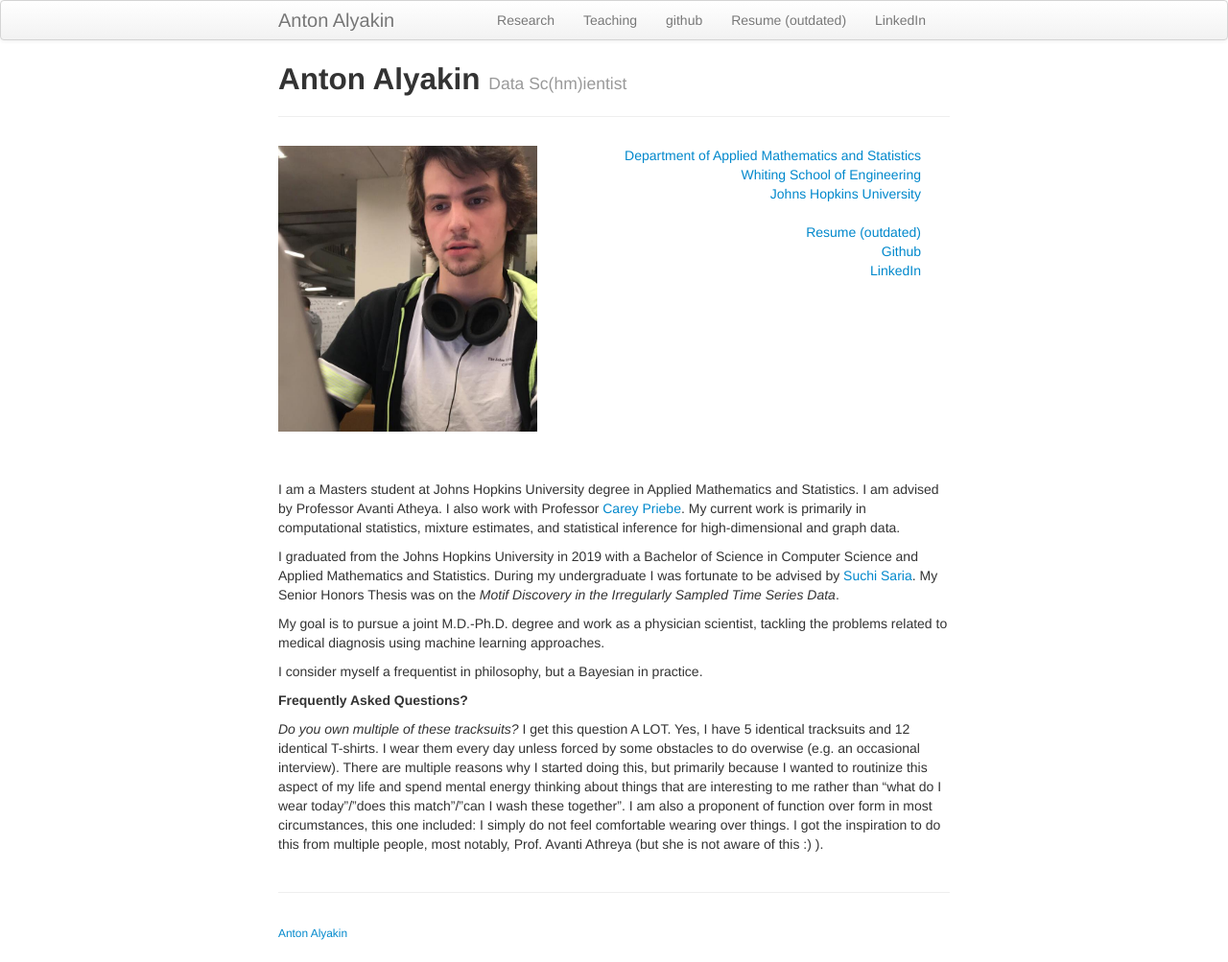
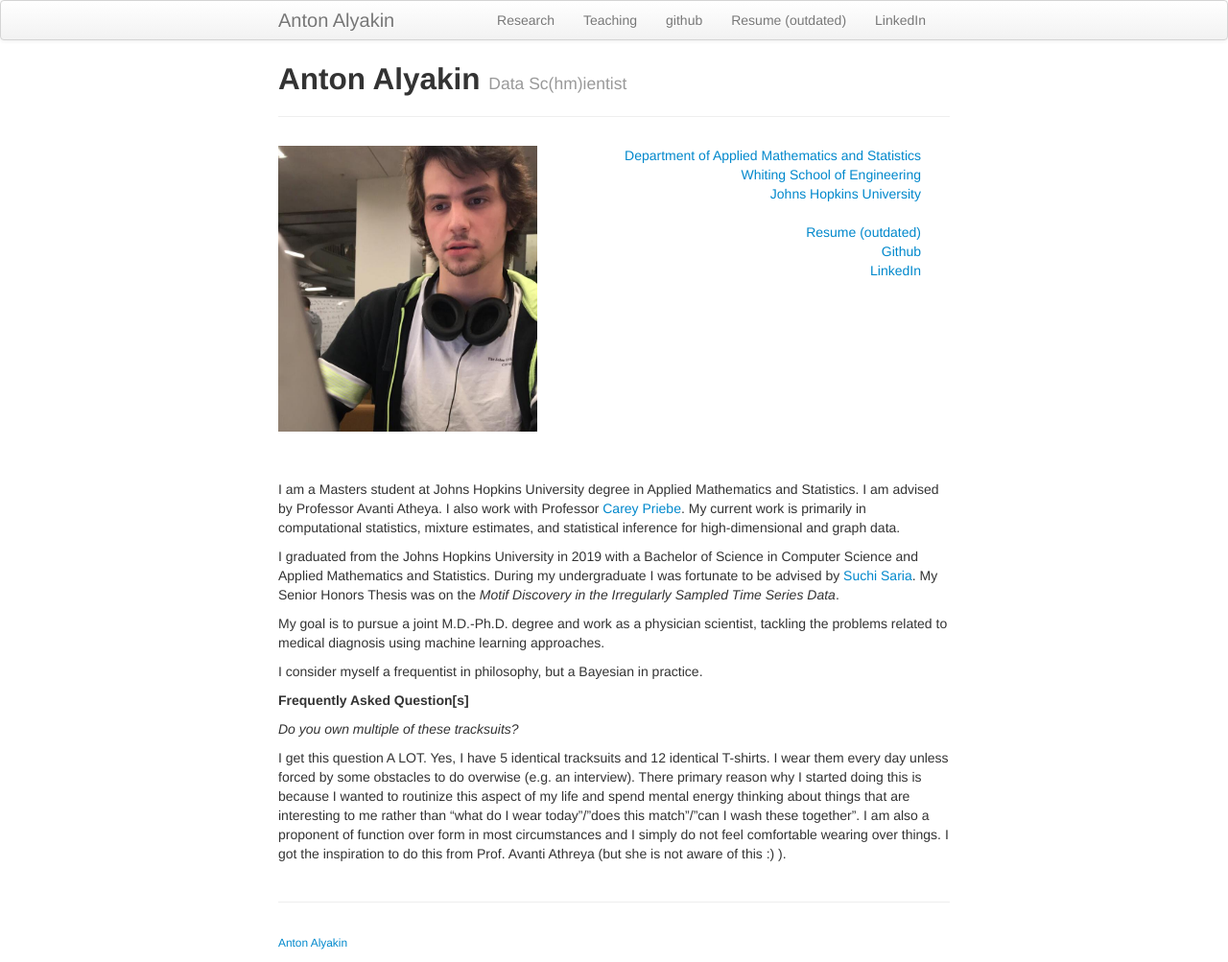
Before and after one commit to alyakin314/alyakin314.github.io, a Jekyll site: the page built from index.md, in a window 1280 px wide. Shown: the whole page at 96% size. Built offline with Jekyll 4.4.1, drawn with Linux system fonts in a browser that asks for light colours.

Commit message:
Re-worded the answer

```diff
--- a/index.md
+++ b/index.md
@@ -42,13 +42,21 @@ My goal is to pursue a joint M.D.-Ph.D. degree and work as a physician scientist
 
 I consider myself a frequentist in philosophy, but a Bayesian in practice.
 
-**Frequently Asked Questions?**
+
+
+**Frequently Asked Question[s]**
 
 *Do you own multiple of these tracksuits?*
+
 I get this question A LOT.
 Yes, I have 5 identical tracksuits and 12 identical T-shirts.
 I wear them every day unless forced by some obstacles to do overwise
-(e.g. an occasional interview).
-There are multiple reasons why I started doing this, but primarily because I wanted to routinize this aspect of my life and spend mental energy thinking about things that are interesting to me rather than "what do I wear today"/"does this match"/"can I wash these together".
-I am also a proponent of function over form in most circumstances, this one included: I simply do not feel comfortable wearing over things.
-I got the inspiration to do this from multiple people, most notably, Prof. Avanti Athreya (but she is not aware of this :) ).
+(e.g. an interview).
+There primary reason why I started doing this is because I wanted to routinize
+this aspect of my life and spend mental energy thinking about things that are
+interesting to me rather than "what do I wear today"/"does this match"/"can I
+wash these together".
+I am also a proponent of function over form in most circumstances and I simply
+do not feel comfortable wearing over things.
+I got the inspiration to do this from Prof. Avanti Athreya (but she is not aware
+of this :) ).
```
